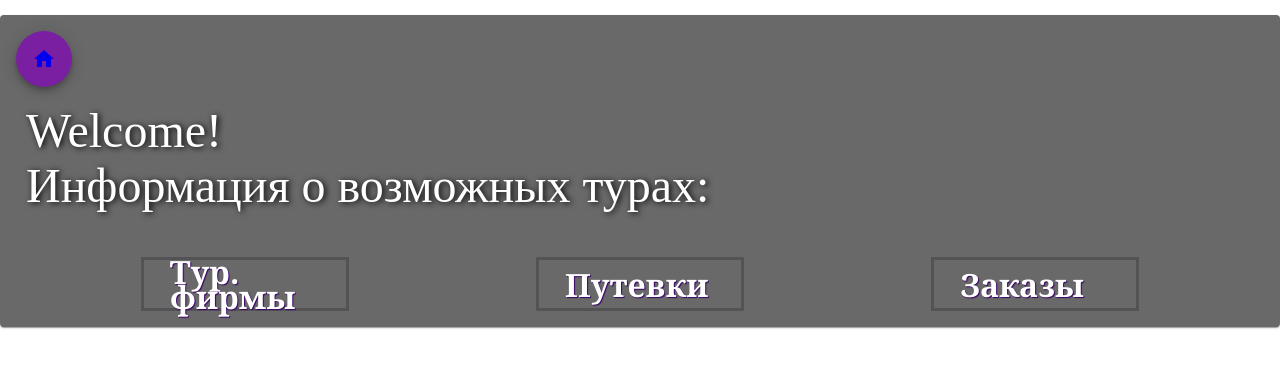
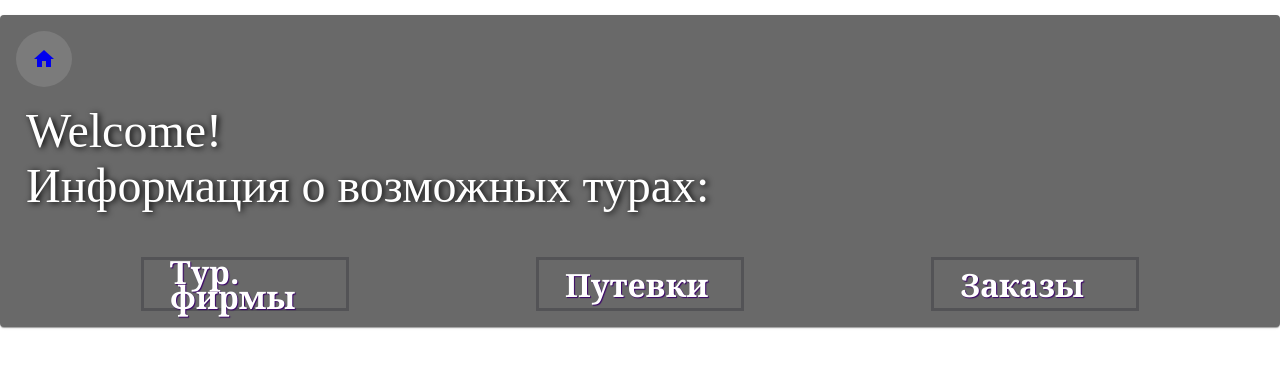
Before and after one commit to nkpetrova/TravelSite, an Angular app in the folder ToDoList.Site/ClientApp/: page /travell-list in a window 1280 px wide. Shown: the top 368 px of the page. Built offline with nearby package versions, Linux system fonts and the light colour scheme.

Commit message:
Add files via upload

```diff
--- a/ToDoList.Site/ClientApp/src/app/travell-list/travell-list/travell-list-page.component.html
+++ b/ToDoList.Site/ClientApp/src/app/travell-list/travell-list/travell-list-page.component.html
@@ -1,6 +1,6 @@
 <mat-card>
     <p>
-        <button mat-fab color="primary" ><a routerLink="/travell-list">
+        <button mat-fab disabled color="primary" ><a routerLink="/travell-list">
             <mat-icon>home</mat-icon></a>
           </button>
     </p>
```
